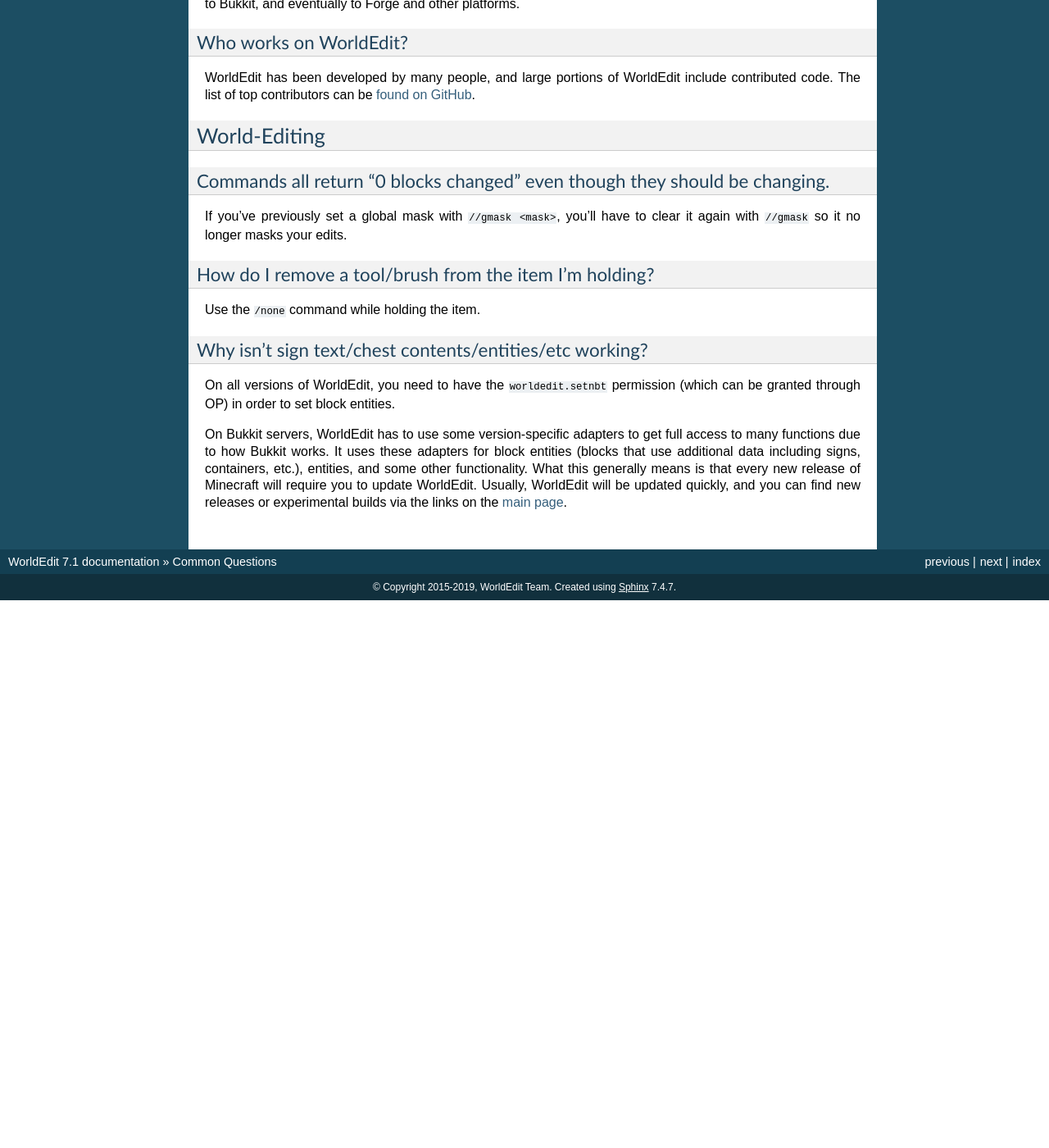
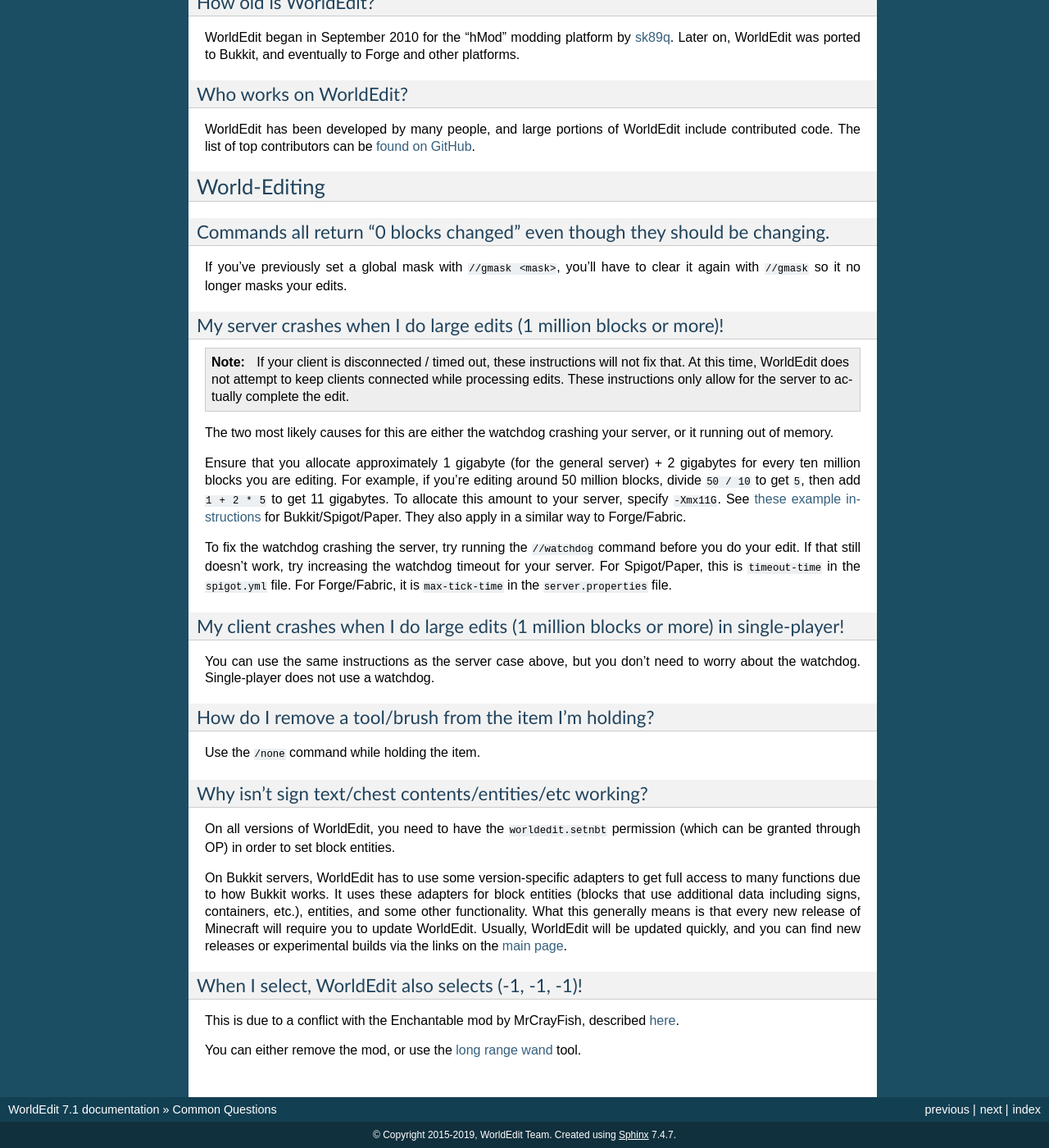
Before and after one commit to EngineHub/WorldEditDocs, a Sphinx documentation site: the page built from source/faq.rst, in a window 1280 px wide and 1400 px high, scrolled down 844 px. Shown: the whole window at 82% size. Built offline with Sphinx 7.4.7, drawn with Linux system fonts in a browser that asks for light colours; before the commit the page ends 1576 px from its top, so only the background shows below that; some of the changed text lies outside the part shown.

Commit message:
Add some FAQs for crashes & the Enchantable mod (#11)

```diff
--- a/source/conf.py
+++ b/source/conf.py
@@ -32,6 +32,7 @@
     'sphinx.ext.intersphinx',
     'sphinx.ext.mathjax',
     'sphinx.ext.ifconfig',
+    'sphinx.ext.autosectionlabel',
 ]
 
 # Add any paths that contain templates here, relative to this directory.
@@ -102,6 +103,7 @@
 # If true, keep warnings as "system message" paragraphs in the built documents.
 #keep_warnings = False
 
+autosectionlabel_prefix_document = True
 
 # -- Options for HTML output ----------------------------------------------
 
--- a/source/faq.rst
+++ b/source/faq.rst
@@ -45,6 +45,32 @@
 
 If you've previously set a global mask with ``//gmask <mask>``, you'll have to clear it again with ``//gmask`` so it no longer masks your edits.
 
+My server crashes when I do large edits (1 million blocks or more)!
+~~~~~~~~~~~~~~~~~~~~~~~~~~~~~~~~~~~~~~~~~~~~~~~~~~~~~~~~~~~~~~~~~~~
+
+.. note::
+
+   If your client is disconnected / timed out, these instructions will not fix that.
+   At this time, WorldEdit does not attempt to keep clients connected while processing edits.
+   These instructions only allow for the server to actually complete the edit.
+
+The two most likely causes for this are either the watchdog crashing your server, or it running out of memory.
+
+Ensure that you allocate approximately 1 gigabyte (for the general server) + 2 gigabytes for every ten million blocks you are editing.
+For example, if you're editing around 50 million blocks, divide ``50 / 10`` to get ``5``, then add ``1 + 2 * 5`` to get 11 gigabytes.
+To allocate this amount to your server, specify ``-Xmx11G``. See `these example instructions <https://bukkit.gamepedia.com/Setting_the_Java_Virtual_Machine_Heap_Size>`_
+for Bukkit/Spigot/Paper. They also apply in a similar way to Forge/Fabric.
+
+To fix the watchdog crashing the server, try running the ``//watchdog`` command before you do your edit. If that still doesn't work,
+try increasing the watchdog timeout for your server. For Spigot/Paper, this is ``timeout-time`` in the ``spigot.yml`` file. For
+Forge/Fabric, it is ``max-tick-time`` in the ``server.properties`` file.
+
+My client crashes when I do large edits (1 million blocks or more) in single-player!
+~~~~~~~~~~~~~~~~~~~~~~~~~~~~~~~~~~~~~~~~~~~~~~~~~~~~~~~~~~~~~~~~~~~~~~~~~~~~~~~~~~~~
+
+You can use the same instructions as the server case above, but you don't need to worry about the watchdog.
+Single-player does not use a watchdog.
+
 How do I remove a tool/brush from the item I'm holding?
 ~~~~~~~~~~~~~~~~~~~~~~~~~~~~~~~~~~~~~~~~~~~~~~~~~~~~~~~~
 
@@ -58,3 +84,10 @@
 .. _bukkit-adapters:
 
 On Bukkit servers, WorldEdit has to use some version-specific adapters to get full access to many functions due to how Bukkit works. It uses these adapters for block entities (blocks that use additional data including signs, containers, etc.), entities, and some other functionality. What this generally means is that every new release of Minecraft will require you to update WorldEdit. Usually, WorldEdit will be updated quickly, and you can find new releases or experimental builds via the links on the :doc:`main page <index>`.
+
+When I select, WorldEdit also selects (-1, -1, -1)!
+~~~~~~~~~~~~~~~~~~~~~~~~~~~~~~~~~~~~~~~~~~~~~~~~~~~
+
+This is due to a conflict with the Enchantable mod by MrCrayFish, described `here <https://github.com/MrCrayfish/Enchantable/issues/18>`_.
+
+You can either remove the mod, or use the :ref:`long range wand <usage/tools/tools:Long range wand>` tool.
```
